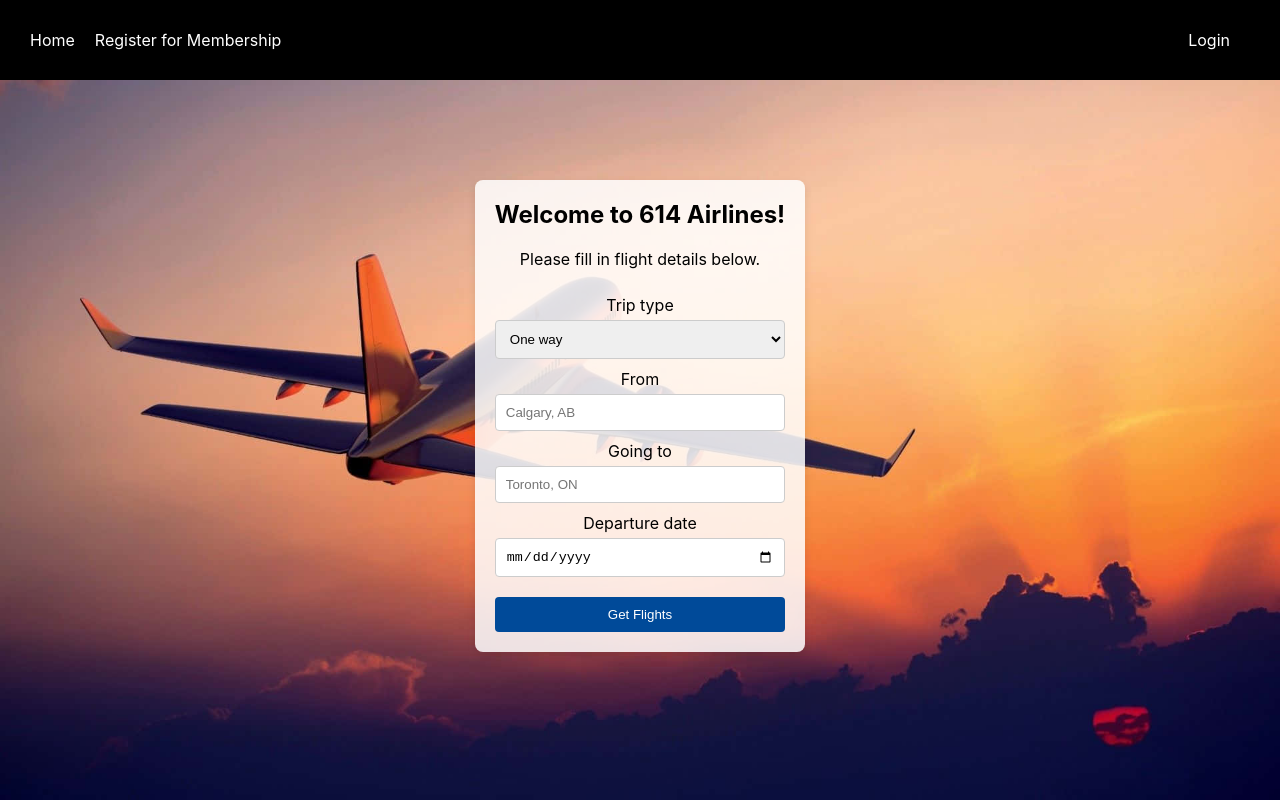
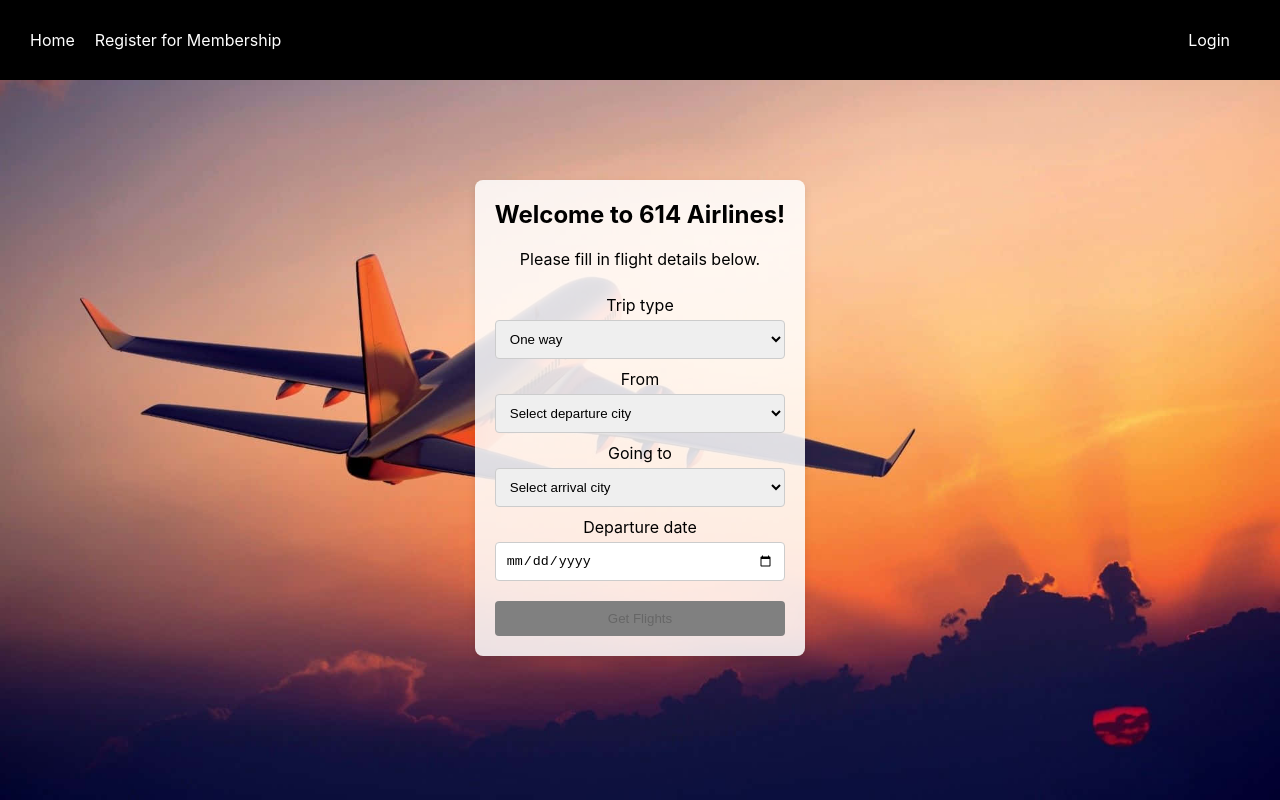
Before and after one commit to abedinmus/ensf614finalproject, a React (Create React App) app: page / in a window 1280 px wide. Built offline with nearby package versions, Linux system fonts and the light colour scheme.

Commit message:
functionality on home, flights, seat select, css

```diff
--- a/src/App.css
+++ b/src/App.css
@@ -17,6 +17,12 @@
 /* .app-background {
 
 } */
+
+.flight-search-button:disabled {
+  background-color: gray;
+  color: #666;
+  cursor: not-allowed;
+}
 
 
 .form-wrapper {
--- /dev/null
+++ b/src/Flights.css
@@ -0,0 +1,19 @@
+/* Flights.css */
+.week-container {
+    display: flex;
+    justify-content: center;
+    margin-top: 20px;
+  }
+
+  .day-box {
+    border: 1px solid #ccc;
+    padding: 20px;
+    margin: 5px;
+    text-align: center;
+    background-color: white;
+    width: 150px; /* Fixed width for each box */
+  }
+
+  .day-box .day-name {
+    font-weight: bold;
+  }
--- /dev/null
+++ b/src/SeatSelect.css
@@ -0,0 +1,29 @@
+/* SeatSelect.css */
+.seat-selection-container {
+    display: flex;
+    justify-content: center;
+    align-items: center;
+  }
+
+  .seat-grid {
+    display: grid;
+    grid-template-columns: repeat(3, 1fr); /* Creates 3 columns */
+    grid-template-rows: repeat(20, 1fr); /* Creates 20 rows */
+    gap: 5px; /* Adjust gap as needed */
+  }
+
+  /* .seat-row {
+    display: flex;
+  } */
+
+  .seat {
+    width: 20px; /* Width of each seat */
+    height: 20px; /* Height of each seat */
+    background-color: #ddd; /* Seat color */
+    border: 1px solid #bbb; /* Seat border */
+  }
+
+  .aisle {
+    width: 20px; /* Width of the aisle */
+    height: 10%;
+  }
--- a/src/components/Flights.js
+++ b/src/components/Flights.js
@@ -2,21 +2,63 @@
 import React from 'react';
 import { useLocation } from 'react-router-dom';
 import { useNavigate } from 'react-router-dom';
+import '../Flights.css';
 
+const weekDays = ["Sunday", "Monday", "Tuesday", "Wednesday", "Thursday", "Friday", "Saturday"];
+
+const isFlightOnDay = (day) => {
+  // Placeholder logic, replace with real flight data logic
+  // For example, if your flight is on a Tuesday:
+  return day === "Tuesday";
+};
+
+function formatDate(date) {
+  const options = { weekday: 'long', month: 'short', day: 'numeric' };
+  return date.toLocaleDateString('en-US', options);
+}
+
+function getWeekDates(selectedDate) {
+  const date = new Date(selectedDate);
+  const weekDates = [];
+
+  // Setting the first day of the week (Sunday)
+  date.setDate(date.getDate() - date.getDay());
+
+  for (let i = 0; i < 7; i++) {
+    weekDates.push(new Date(date));
+    date.setDate(date.getDate() + 1);
+  }
+
+  return weekDates;
+}
 
 function Flights() {
     const navigate = useNavigate();
     const location = useLocation();
     const { from, to, departureDate, guests } = location.state || {}; // Make sure 'guests' is destructured here
 
+
     const handleSeatSelectClick = () => {
         navigate('/seat-select');
     };
 
+    const weekDates = getWeekDates(departureDate);
+
     return (
       <div>
         <h1>Flights Page</h1>
-        <p>Showing flights from {from || 'your departure city'} to {to || 'your destination'} on {departureDate || 'selected date'} for {guests || 'number of'} guests.</p>
+        <p>Showing flights from {from || 'your departure city '} to {to || 'your destination '}
+        on {departureDate || 'selected date'} for {guests || 'number of'} guests.</p>
+
+        <div className="week-container">
+          {weekDates.map((date) => (
+            <div key={date.toISOString()} className="day-box">
+              <p className="day-name">{formatDate(date)}</p> {/* Only this part will be bold */}
+              {isFlightOnDay(weekDays[date.getDay()]) && <p>FLIGHT</p>} {/* This will remain normal weight */}
+            </div>
+          ))}
+        </div>
+
         <button onClick={handleSeatSelectClick}>Proceed to Seat Selection</button>
       </div>
     );
--- a/src/components/Home.js
+++ b/src/components/Home.js
@@ -2,6 +2,8 @@ import React from 'react';
 import { useNavigate } from 'react-router-dom'; // Import useNavigate
 import { useState } from 'react'; // Import useState
 import { useQuery } from 'react-query';
+import '../App.css';
+
 
 
 function Home() {
@@ -39,11 +41,13 @@ function Home() {
         navigate('/flights', { state: formData });
     };
 
-
     //EXPRESS JS TEST STUFF: UNCOMMENT FOR TESTING PROXY
     // if (isLoading) return <div>Loading...</div>;
     // if (error) return <div>An error has occurred: {error.message}</div>;
     // console.log(data)
+
+    const locationOptions = ["Calgary", "Toronto", "Vancouver",
+    "Montreal", "Edmonton", "Ottawa", "Winnipeg", "Halifax"];
 
     return (
         <div>
@@ -60,29 +64,35 @@ function Home() {
                 </select>
 
                 <label htmlFor="from">From</label>
-                <input type="text" id="from" name="from" placeholder="Calgary, AB" onChange={handleInputChange} value={formData.from} />
+                <select id="from" name="from" onChange={handleInputChange} value={formData.from}>
+                    <option value="" disabled>Select departure city</option>
+                    {locationOptions.map((option, index) => (
+                        <option key={index} value={option}>
+                            {option}
+                         </option>
+                    ))}
+                </select>
 
                 <label htmlFor="to">Going to</label>
-                <input type="text" id="to" name="to" placeholder="Toronto, ON" onChange={handleInputChange} value={formData.to} />
+                <select id="to" name="to" onChange={handleInputChange} value={formData.to}>
+                    <option value="" disabled>Select arrival city</option>
+                    {locationOptions.map((option, index) => (
+                        <option key={index} value={option}>
+                            {option}
+                         </option>
+                    ))}
+                </select>
 
                 <label htmlFor="departure-date">Departure date</label>
                 <input type="date" id="departure-date" name="departureDate" onChange={handleInputChange} value={formData.departureDate}/>
 
-                {/* <label htmlFor="guests">Guests</label>
-                <select id="guests" name="guests" onChange={handleInputChange} value={formData.guests}>
+                <button className="flight-search-button" // Add a specific class name
+                type="submit"
+                disabled={!formData.from || !formData.to || !formData.departureDate}>
+                Get Flights
+                </button>
 
-                    <option value="1">1 Guest</option>
-                    <option value="2">2 Guests</option>
-                    <option value="3">3 Guests</option>
-                    <option value="4">4 Guests</option>
-
-                </select> */}
-
-                <button type="submit">Get Flights</button>
             </form>
-
-
-
             </div>
         </div>
         </div>
--- a/src/components/SeatSelect.js
+++ b/src/components/SeatSelect.js
@@ -1,18 +1,42 @@
 // SeatSelect.js
 import React from 'react';
 import { useNavigate } from 'react-router-dom';
+import '../SeatSelect.css';
 
 function SeatSelect() {
 
     const navigate = useNavigate();
-
     const handlePaymentClick = () => {
       navigate('/payment');
     };
+
+
+    const createSeatRow = (numSeats, rowNum) => (
+      <div className="seat-row" key={`row-${rowNum}`}>
+        {Array.from({ length: numSeats }, (_, index) => (
+          <div className="seat" key={`seat-${rowNum}-${index}`}></div>
+        ))}
+      </div>
+    );
+
+  const createSeatGrid = () => (
+    <div className="seat-grid">
+      {Array.from({ length: 18 * 3 }, (_, index) => ( // Create 20 rows x 3 columns
+        <div className="seat" key={`seat-${index}`}></div>
+      ))}
+    </div>
+  );
+
+
   return (
     <div>
       <h1>Seat Selection</h1>
       <p>Choose from the available seats:</p>
+      <div className="seat-selection-container">
+        {createSeatGrid()}
+        <div className="aisle"></div> {/* Represents the aisle */}
+        {createSeatGrid()}
+      </div>
       <button onClick={handlePaymentClick}>Proceed to Payment</button>
 
     </div>
```
